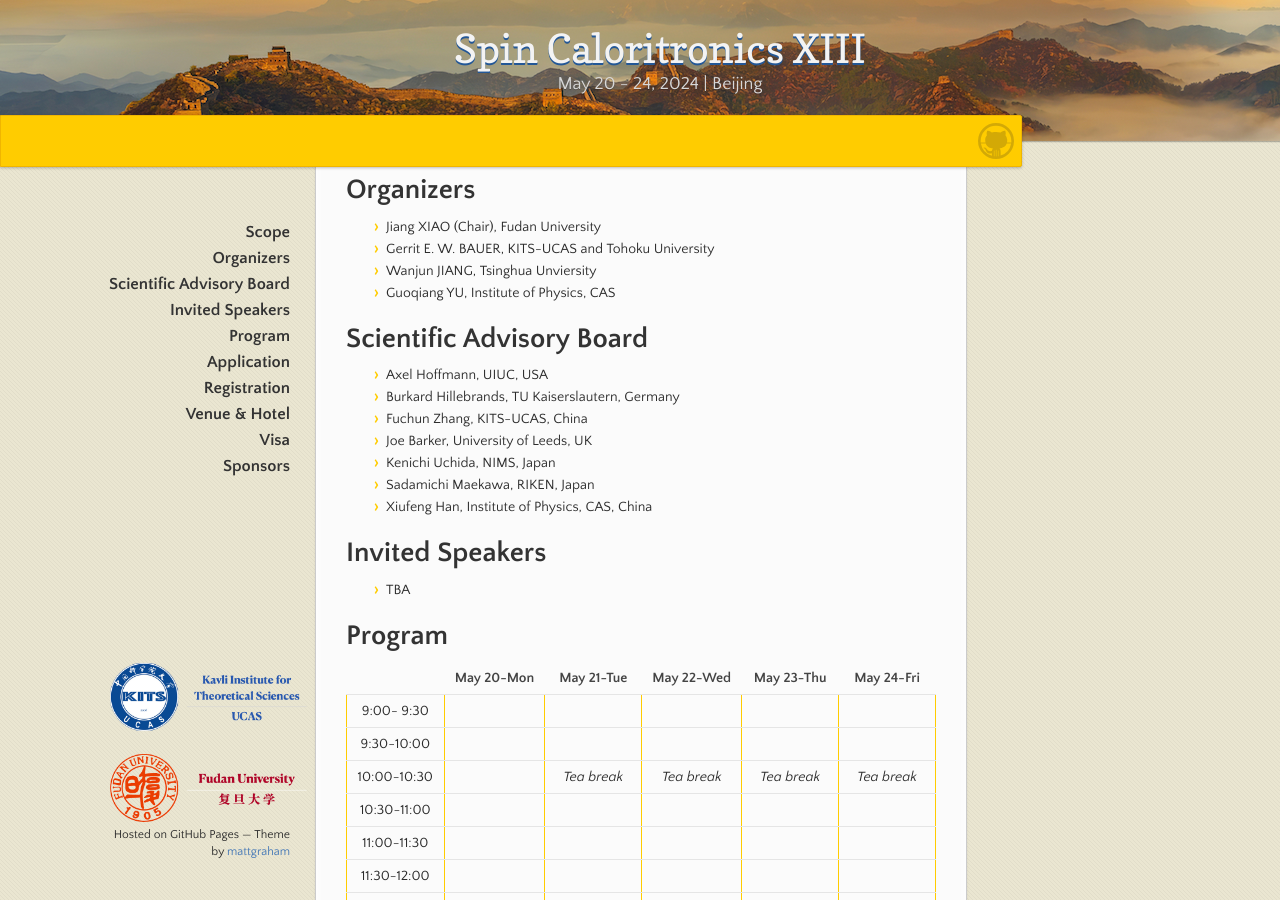
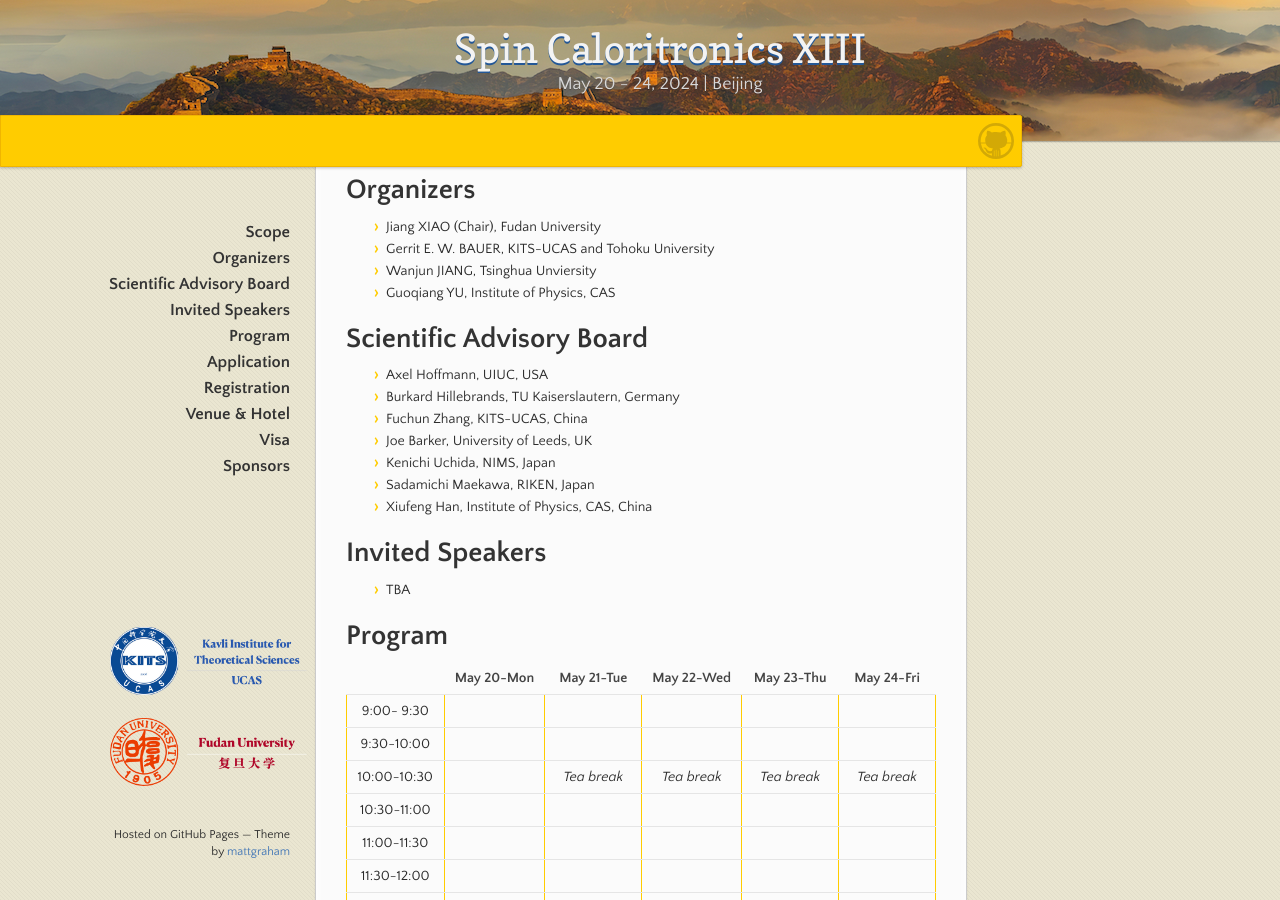
Before and after one commit to spincaloritronics/spincaloritronics.github.io, a Jekyll site: the page built from index.md, in a window 1280 px wide and 900 px high, scrolled down 367 px. Built offline with Jekyll 4.4.1, drawn with Linux system fonts in a browser that asks for light colours; our own code applies the rules of GitHub Pages for plain Markdown files.

Commit message:
Update default.html

```diff
--- a/_layouts/default.html
+++ b/_layouts/default.html
@@ -48,7 +48,7 @@
         {% if site.github.is_project_page %}
           <p>Project maintained by <a href="{{ site.github.owner_url }}">{{ site.github.owner_name }}</a></p>
         {% endif %}
-        <img src="../assets/images/kits-fudan0.png" alt="kits-fudan" width="200"/>
+        <p></p><img src="../assets/images/kits-fudan0.png" alt="kits-fudan" width="200"/></p> <br>
         <p><small>Hosted on GitHub Pages &mdash; Theme by <a href="https://twitter.com/mattgraham">mattgraham</a></small></p>
       </footer>
     </div>
```
